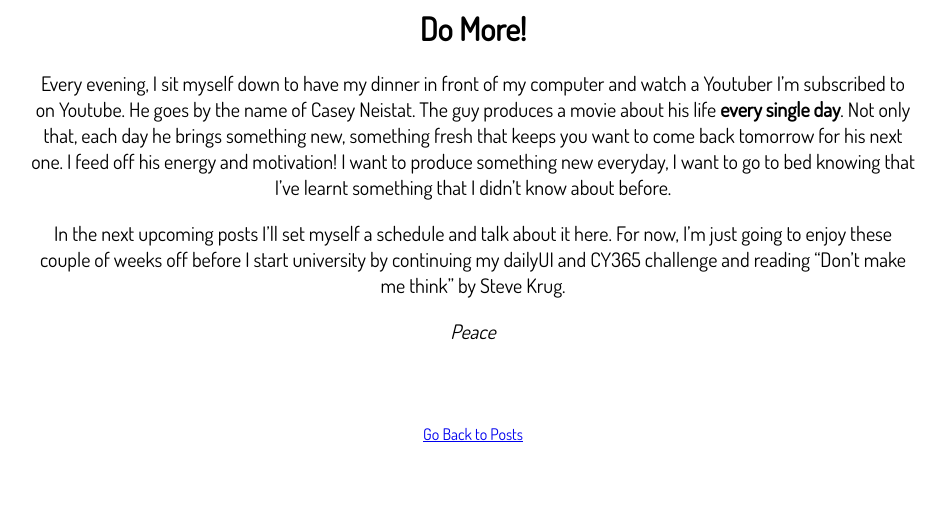
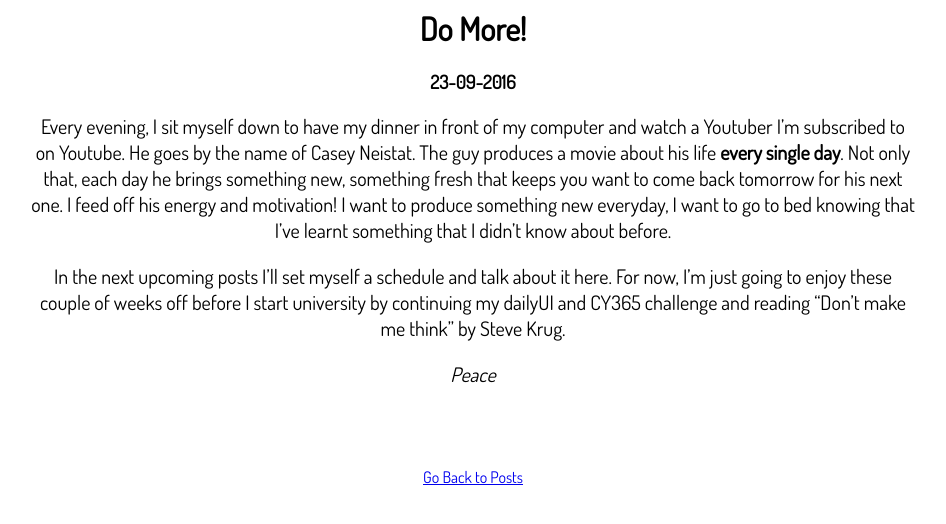
Before and after one commit to Aiiimen/Portfolio-V2, a Jekyll site: the page built from _posts/2016-09-23-Do-More!.md, in a window 1280 px wide. Shown: the top 524 px of the page, without its empty margins (167-1113 px from the left). Built offline with Jekyll 4.4.1, drawn with Linux system fonts in a browser that asks for light colours.

Commit message:
Update posts.html

```diff
--- a/_layouts/posts.html
+++ b/_layouts/posts.html
@@ -29,7 +29,7 @@
 <body >
 <h1 > {{page.title}} </h1>
 <!-- <img src="{{ page.image }}" /> -->
-  <h3> {{post.date | date: "%d-%m-%Y"}}</h3>
+  <h3> {{page.date | date: "%d-%m-%Y"}}</h3>
 <div class="content">
   <p> {{ content }} </p>
 </div>
```
